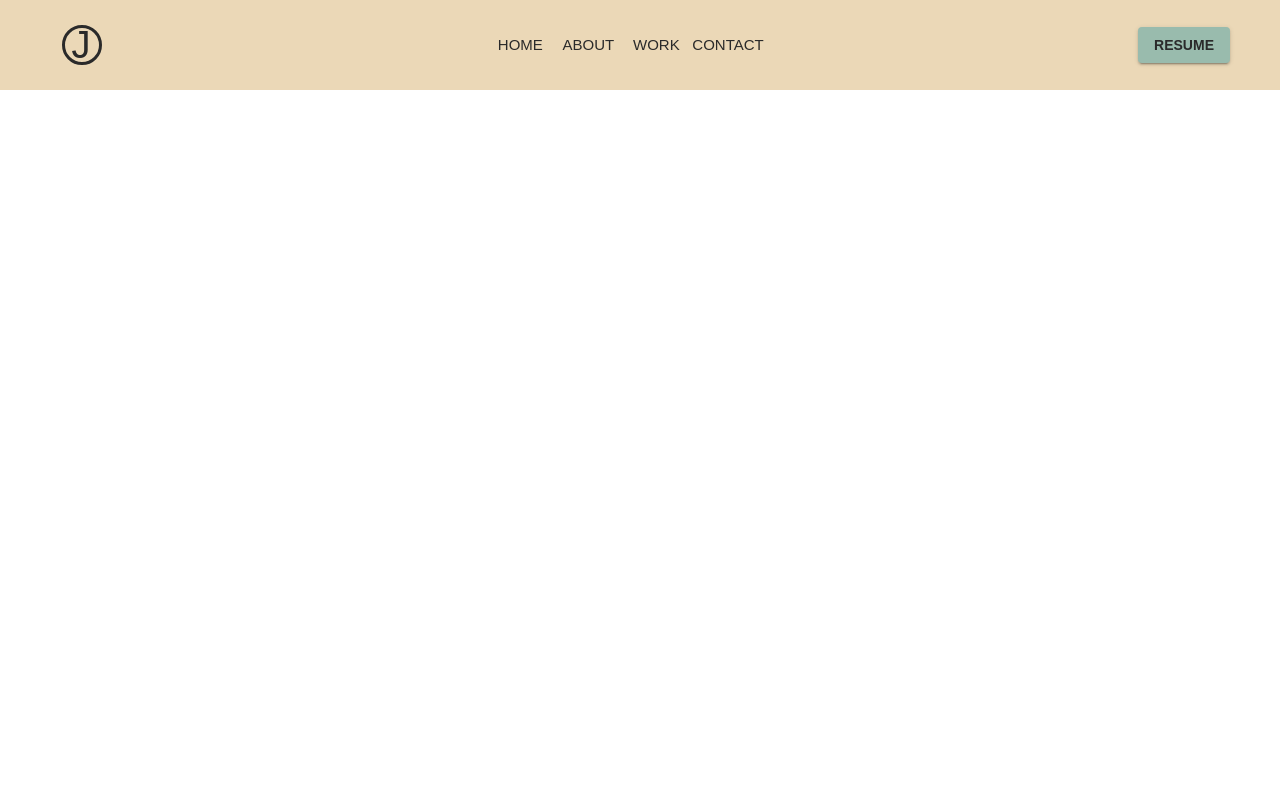
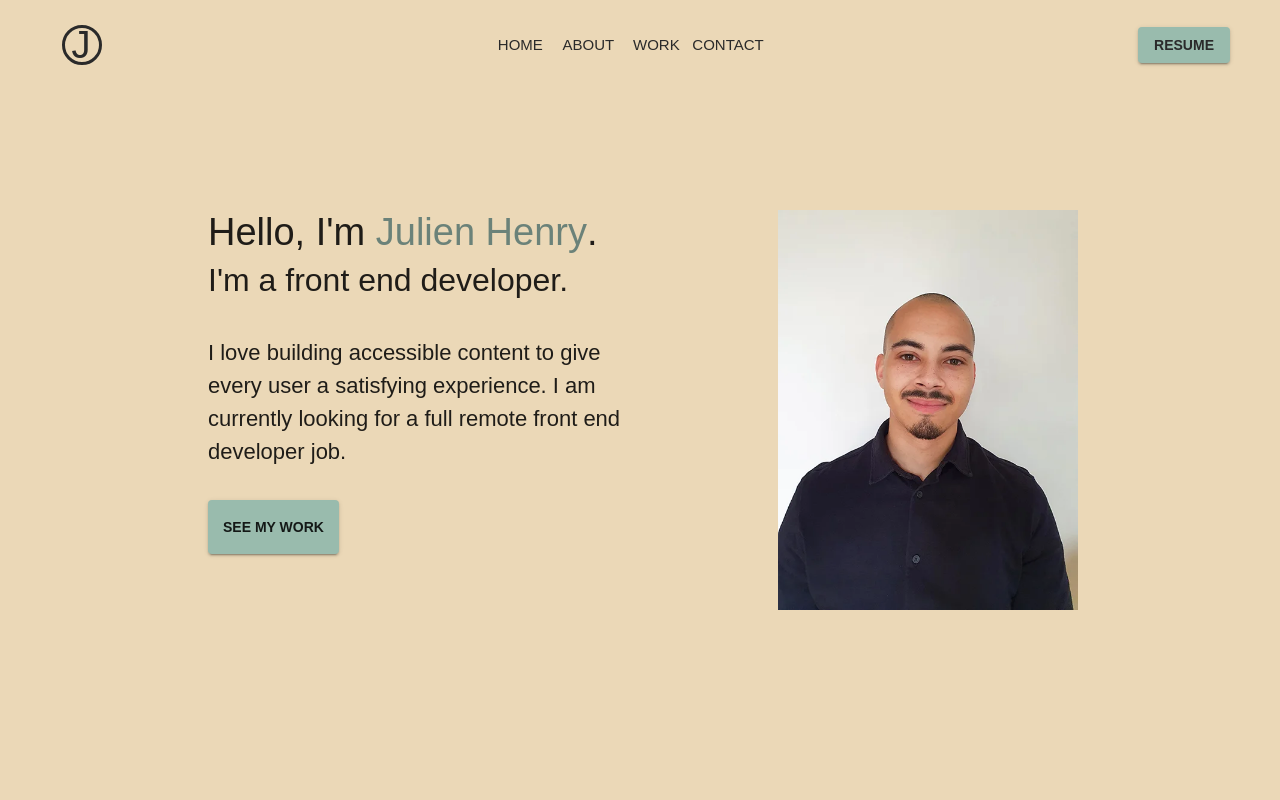
Before and after one commit to pyko7/Portfolio, a Next.js app: page / in a window 1280 px wide. Shown: the top 800 px of the page. Built offline with nearby package versions, Linux system fonts and the light colour scheme.

Commit message:
adding of home section

```diff
--- /dev/null
+++ b/src/components/Home/ImageContainer.tsx
@@ -0,0 +1,25 @@
+import { useTheme, styled } from "@mui/material/styles";
+import Box from "@mui/material/Box";
+import Image from "next/image";
+import photo from "~/public/assets/images/photo.webp";
+
+const ImageContainer = () => {
+  const theme = useTheme();
+
+  const ImageContainer = styled(Box)({
+    position: "relative",
+    width: 400,
+    height: 400,
+    [theme.breakpoints.down("md")]: {
+      width: 325,
+      height: 325,
+    },
+  });
+  return (
+    <ImageContainer>
+      <Image src={photo} layout="fill" objectFit="contain" alt="julien henry" />
+    </ImageContainer>
+  );
+};
+
+export default ImageContainer;
--- /dev/null
+++ b/src/components/Home/TextContainer.tsx
@@ -0,0 +1,87 @@
+import { useTheme, styled } from "@mui/material/styles";
+import Box from "@mui/material/Box";
+import Typography from "@mui/material/Typography";
+import Button from "@mui/material/Button";
+
+const TextContainer = () => {
+  const theme = useTheme();
+
+  const TextContainer = styled(Box)({
+    width: "75%",
+    [theme.breakpoints.down("md")]: {
+      width: "95%",
+    },
+    [theme.breakpoints.down("sm")]: {
+      width: "100%",
+    },
+  });
+
+  const Title = styled(Typography)({
+    fontSize: 38,
+    [theme.breakpoints.down("lg")]: {
+      fontSize: 34,
+    },
+    [theme.breakpoints.down("md")]: {
+      fontSize: 30,
+    },
+    [theme.breakpoints.down("sm")]: {
+      fontSize: 26,
+    },
+  });
+
+  const SecondTitle = styled(Typography)({
+    fontSize: 32,
+    [theme.breakpoints.down("lg")]: {
+      fontSize: 30,
+    },
+    [theme.breakpoints.down("md")]: {
+      fontSize: 26,
+    },
+    [theme.breakpoints.down("sm")]: {
+      fontSize: 24,
+    },
+  });
+
+  const Paragraph = styled(Typography)({
+    margin: "32px 0",
+    fontSize: 22,
+    [theme.breakpoints.down("lg")]: {
+      fontSize: 20,
+    },
+  });
+
+  const LinkButton = styled(Button)(({ theme }) => ({
+    maxWidth: "220px",
+    padding: "15px",
+    backgroundColor: theme.palette.secondary.main,
+    fontWeight: 700,
+  }));
+  return (
+    <TextContainer>
+      <Box>
+        <Title variant="h2">
+          Hello, I'm
+          <span
+            style={{ color: theme.palette.secondary.dark, fontWeight: 500 }}
+          >
+            {" "}
+            Julien Henry
+          </span>
+          .
+        </Title>
+        <SecondTitle>I'm a front end developer.</SecondTitle>
+      </Box>
+      <Paragraph paragraph>
+        I love building accessible content to give every user a satisfying
+        experience. I am currently looking for a full remote front end developer
+        job.
+      </Paragraph>
+
+      <LinkButton href="#work" variant="contained">
+        See my work
+      </LinkButton>
+    </TextContainer>
+  );
+};
+
+export default TextContainer;
--- a/src/components/Layout.tsx
+++ b/src/components/Layout.tsx
@@ -40,9 +40,9 @@ const Layout = ({ children }: { children?: ReactNode }) => {
         }}
       >
         <Header />
-        {/* <Container component="main" sx={{ maxWidth: "1920px" }}>
+        <Container component="main" sx={{ maxWidth: "1920px" }}>
           {children}
-        </Container> */}
+        </Container>
       </div>
     </>
   );
--- a/src/pages/Home.tsx
+++ b/src/pages/Home.tsx
@@ -1,51 +1,59 @@
-import Image from "next/image";
-import photo from "~/public/assets/images/photo.webp";
-import mobilePhoto from "~/public/assets/images/mobile-photo.webp";
+import { useTheme, styled } from "@mui/material/styles";
+import Box from "@mui/material/Box";
+import TextContainer from "../components/Home/TextContainer";
+import ImageContainer from "../components/Home/ImageContainer";
 
 export const Home = () => {
+  const theme = useTheme();
+  const HomeContainer = styled(Box)({
+    width: "100%",
+    maxWidth: "1920px",
+    minHeight: "100vh",
+    paddingTop: 90,
+    display: "flex",
+    [theme.breakpoints.down("sm")]: {
+      padding: "0 20px",
+      flexDirection: "column",
+      alignItems: "center",
+    },
+  });
+
+  const TextSection = styled(Box)({
+    width: "50%",
+    display: "flex",
+    justifyContent: "flex-end",
+    marginTop: 120,
+    [theme.breakpoints.down("md")]: {
+      width: "55%",
+    },
+    [theme.breakpoints.down("sm")]: {
+      width: "100%",
+    },
+  });
+
+  const ImageSection = styled(Box)({
+    width: "50%",
+    display: "flex",
+    justifyContent: "center",
+    marginTop: 120,
+    [theme.breakpoints.down("md")]: {
+      width: "45%",
+    },
+    [theme.breakpoints.down("sm")]: {
+      width: "100%",
+      marginTop: 75,
+    },
+  });
+
   return (
-    <section
-      id="home"
-      className="w-full min-h-screen flex justify-center items-center text-secondary md:items-start"
-    >
-      <div className="w-10/12 h-fit flex flex-col gap-y-9 animate-slidein xl:ml-14 md:mt-48 md:ml-0 sm:mx-0 sm:px-4">
-        {/* text container */}
-        <div className="w-1/2 flex flex-col gap-2.5 text-6xl md:text-5xl sm:gap-4">
-          <h1>
-            Hello, I'm <span className="font-medium">Julien Henry</span>.
-          </h1>
-          <p className="text-5xl md:text-4xl sm:text-3xl">
-            I'm a front end developer.
-          </p>
-        </div>
-        <div className="max-w-lg text-2xl text-justify sm:text-xl sm:leading-snug">
-          I love building accessible content to give every user a satisfying
-          experience. I am currently looking for a full remote front end
-          developer job.
-        </div>
+    <HomeContainer component="section">
+      <TextSection>
+        <TextContainer />
+      </TextSection>
 
-        <a
-          href="#work"
-          className="max-w-[220px] px-4 py-2 mt-5 text-center rounded-3xl bg-secondary text-fontColor text-2xl font-medium hover:bg-secondaryLighten"
-        >
-          See my work
-        </a>
-      </div>
-
-      {/* image container */}
-      <div className="w-1/2">
-        <div className="w-[350px] h-[350px] lg:w-[250px] lg:min-w-[auto] sm:w-full sm:px-3">
-          {/* <Image
-            src={photo}
-            layout="fill"
-            objectFit="cover"
-            sizes="(max-width:1023px) 300px, (max-width:639px) 320px"
-            className="w-full"
-            alt="julien henry"
-          /> */}
-          <div className="w-full h-full bg-red-500"></div>
-        </div>
-      </div>
-    </section>
+      <ImageSection>
+        <ImageContainer />
+      </ImageSection>
+    </HomeContainer>
   );
 };
```
